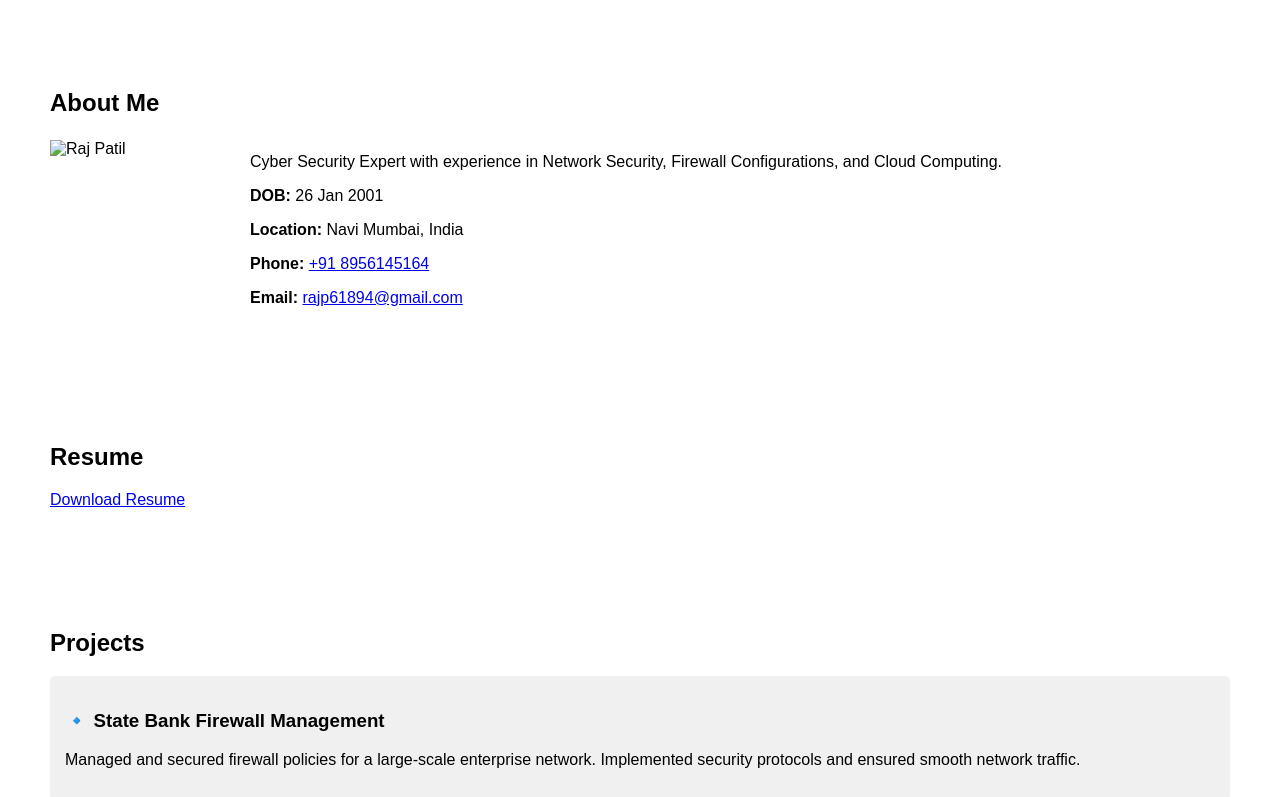
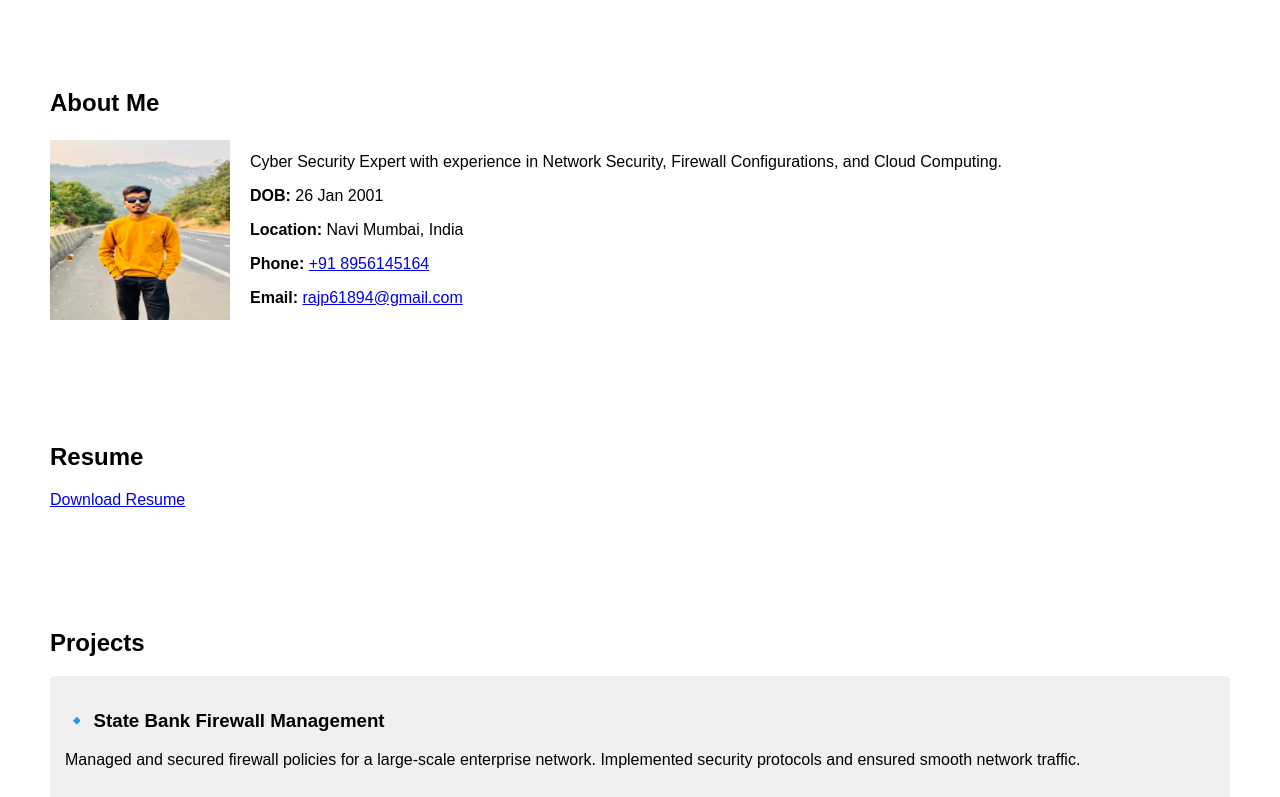
Before and after one commit to rajpatil3017/RajPortfolio, a plain HTML site: page index.html in a window 1280 px wide. Shown: the part 931-1728 px from the top of the page. Drawn offline with Linux system fonts and the light colour scheme; files whose address does not match are found by name.

Commit message:
Update index.html

```diff
--- a/index.html
+++ b/index.html
@@ -26,7 +26,7 @@
     <!-- Sidebar with Social Icons -->
     <nav class="sidebar">
         <div class="profile">
-            <img src="images/profile.jpg" alt="Raj Patil">
+            <img src="profile.jpg" alt="Raj Patil">
             <h2>Raj Patil</h2>
             <p>Cyber Security Expert | Developer</p>
         </div>
@@ -57,7 +57,7 @@
         <section id="about">
             <h2>About Me</h2>
             <div class="about-container">
-                <img src="images/profile.jpg" alt="Raj Patil" class="about-image">
+                <img src="profile.jpg" alt="Raj Patil" class="about-image">
                 <div class="about-text">
                     <p>Cyber Security Expert with experience in Network Security, Firewall Configurations, and Cloud Computing.</p>
                     <p><strong>DOB:</strong> 26 Jan 2001</p>
```
